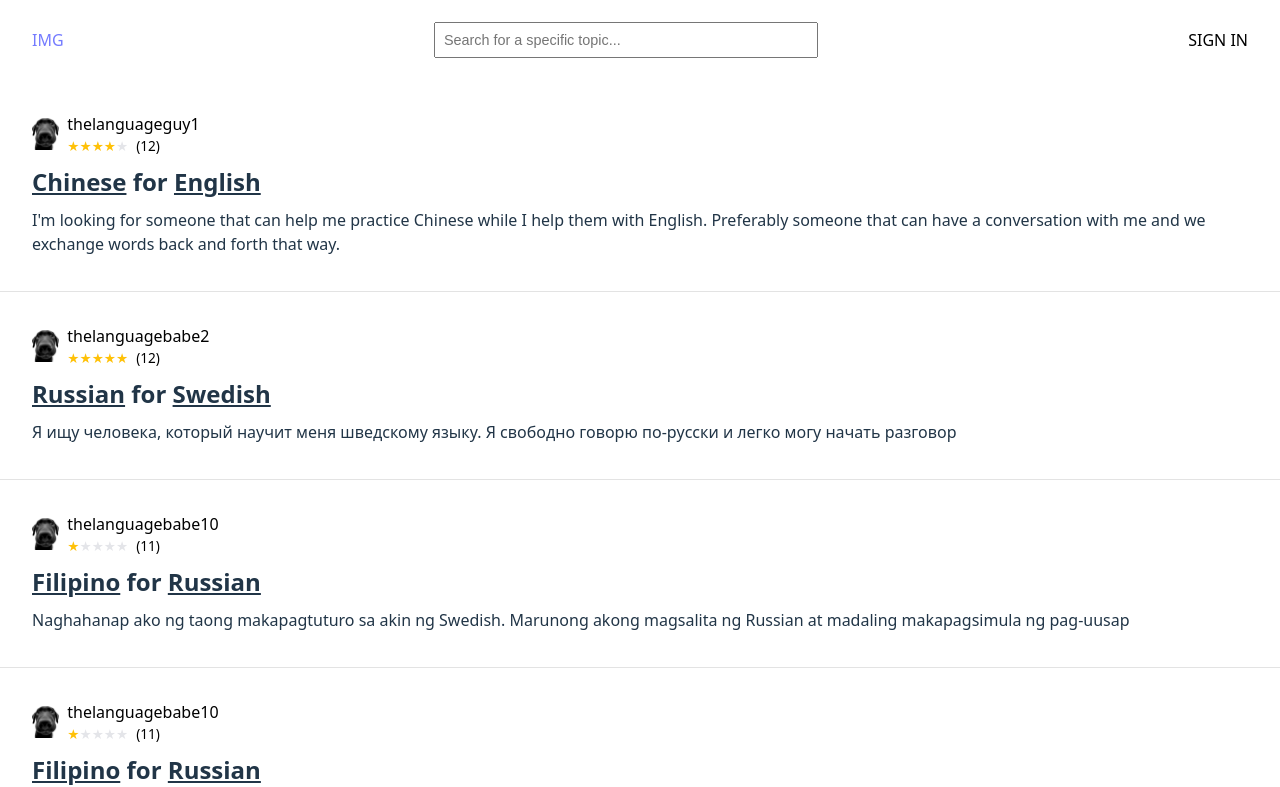
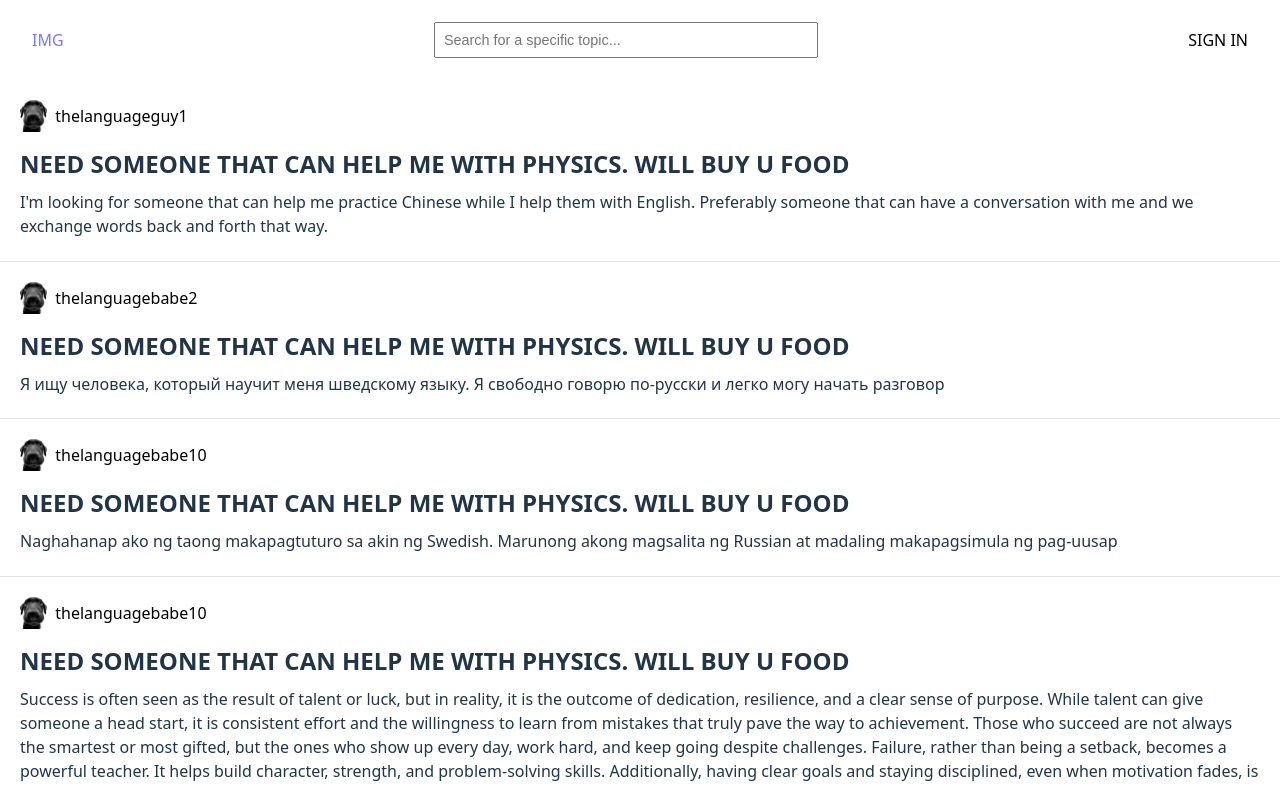
Before and after one commit to SH13579/Codelings, a React (Vite) app in the folder frontend/: page / in a window 1280 px wide. Shown: the top 787 px of the page. Built offline with nearby package versions, Linux system fonts and the light colour scheme.

Commit message:
Reformatted our site to focus on a different goal

```diff
--- a/frontend/src/components/Content.jsx
+++ b/frontend/src/components/Content.jsx
@@ -1,32 +1,22 @@
 import React, { useState, useEffect } from 'react';
 import '../styles/content.css';
 import Profile from './Profile';
-import services from '../data/services';
-import { StarRating } from '../utils';
+import projects from '../data/projects';
 
-function ServiceCard(props){
+function ProjectCard(props){
   const [clickProfile, setClickProfile] = useState(false);
   useEffect(() => {
       document.body.style.overflow = clickProfile ? 'hidden' : 'auto';
   }, [clickProfile])
   return (
-    <div className="service-wrapper">
-      <div className="service">
+    <div className="project-wrapper">
+      <div className="project">
         <div onClick={() => setClickProfile(true)} className="user-info">
           <img className="pfp" src={`../images/${props.pfp}`}/>
-          <div className="user-name-review-wrapper">
-            <span className="user-name">{props.name}</span>
-            <div className="reviews-wrapper">
-              <span className="reviews-stars">
-                <StarRating reviews_stars={props.reviews_stars}/>
-              </span>
-              <span className="reviews-count">{`(${props.reviews_count})`}</span>
-            </div>
-          </div>
+          <span className="user-name">{props.name}</span>
         </div>
-        <h2 className="service-title">
-          <span className="language">{props.user_language}</span> for <span className="language">{props.target_language}</span></h2>
-        <div className="service-desc">{props.description}</div>
+        <h2 className="project-title">{props.title}</h2>
+        <div className="project-desc">{props.description}</div>
       </div>
       <div className="horizontal-line"></div>
       {clickProfile ? <Profile name={props.name} reviews_count={props.reviews_count} reviews_stars={props.reviews_stars} setClickProfile={setClickProfile}/> : null}
@@ -34,10 +24,10 @@ function ServiceCard(props){
   )
 }
 
-export default function Services(){
-  const all_services = services.map(item => {
+export default function Projects(){
+  const all_projects = projects.map(item => {
     return (
-      <ServiceCard
+      <ProjectCard
         key={item.id}
         {...item}
       />
@@ -47,8 +37,8 @@ export default function Services(){
   )
   return (
     <section className="content-wrapper">
-      <div className="services">
-        {all_services}
+      <div className="projects">
+        {all_projects}
       </div>
     </section>
   )
--- a/frontend/src/components/Header.jsx
+++ b/frontend/src/components/Header.jsx
@@ -29,8 +29,8 @@ export default function Header(){
   }, []);
 
   return (
-    <section>
-      <header className={`header ${isScrolled ? "scrolled" : ""}`}>
+    <section className={`header ${isScrolled ? "scrolled" : ""}`}>
+      <header className="header-info">
         <a className="header-buttons">IMG</a>
         <form className="search-wrapper" action="/search" method="GET">
           <input className="search-bar" type="search" placeholder="Search for a specific topic..."/>
--- a/frontend/src/components/Profile.jsx
+++ b/frontend/src/components/Profile.jsx
@@ -1,9 +1,10 @@
-import React, { useEffect, useRef } from 'react';
+import React, { useState, useEffect, useRef } from 'react';
 import '../styles/profile.css'
 import { useExitListener, StarRating } from '../utils';
 
 export default function Profile({ setClickProfile, name, reviews_stars, reviews_count }){
   const profileRef = useRef(null);
+  const [clickChat, setClickChat] = useState(false);
 
   useExitListener(setClickProfile, profileRef);
 
@@ -15,13 +16,9 @@ export default function Profile({ setClickProfile, name, reviews_stars, reviews_
         <div className="profile-info">
           <img className="profile-pfp" src="../images/doggy.png"/>
           <h2 className="profile-name">{name}</h2>
-          <div className="reviews-wrapper">
-            <span className="reviews-stars">
-              <StarRating reviews_stars={reviews_stars}/>
-            </span>
-            <span className="reviews-count">{`(${reviews_count})`}</span>
-          </div>
-          <span></span>
+          <button onClick={() => {
+            setClickChat(true);
+          }}>Chat</button>
         </div>
       </div>
     </div>
--- a/frontend/src/data/services.js
+++ b/frontend/src/data/projects.js
@@ -1,9 +1,10 @@
 export default [
   {
     id: 1,
+    title: "NEED SOMEONE THAT CAN HELP ME WITH PHYSICS. WILL BUY U FOOD",
     description: "I'm looking for someone that can help me practice Chinese while I help them with English. Preferably someone that can have a conversation with me and we exchange words back and forth that way.",
-    user_language: "Chinese",
-    target_language: "English",
+    need: "Chinese",
+    in_return: "English",
     name: "thelanguageguy1",
     pfp: "doggy.png",
     reviews_stars: "4",
@@ -11,9 +12,10 @@ export default [
   },
   {
     id: 2,
+    title: "NEED SOMEONE THAT CAN HELP ME WITH PHYSICS. WILL BUY U FOOD",
     description: "Я ищу человека, который научит меня шведскому языку. Я свободно говорю по-русски и легко могу начать разговор",
-    user_language: "Russian",
-    target_language: "Swedish",
+    need: "Russian",
+    in_return: "Swedish",
     name: "thelanguagebabe2",
     pfp: "doggy.png",
     reviews_stars: "5",
@@ -21,9 +23,10 @@ export default [
   },
   {
     id: 3,
+    title: "NEED SOMEONE THAT CAN HELP ME WITH PHYSICS. WILL BUY U FOOD",
     description: "Naghahanap ako ng taong makapagtuturo sa akin ng Swedish. Marunong akong magsalita ng Russian at madaling makapagsimula ng pag-uusap",
-    user_language: "Filipino",
-    target_language: "Russian",
+    need: "Filipino",
+    in_return: "Russian",
     name: "thelanguagebabe10",
     pfp: "doggy.png",
     reviews_stars: "1",
@@ -31,9 +34,10 @@ export default [
   },
   {
     id: 3,
+    title: "NEED SOMEONE THAT CAN HELP ME WITH PHYSICS. WILL BUY U FOOD",
     description: "Success is often seen as the result of talent or luck, but in reality, it is the outcome of dedication, resilience, and a clear sense of purpose. While talent can give someone a head start, it is consistent effort and the willingness to learn from mistakes that truly pave the way to achievement. Those who succeed are not always the smartest or most gifted, but the ones who show up every day, work hard, and keep going despite challenges. Failure, rather than being a setback, becomes a powerful teacher. It helps build character, strength, and problem-solving skills. Additionally, having clear goals and staying disciplined, even when motivation fades, is essential. Success is not a straight path, and it doesn’t happen overnight. It’s a journey that demands patience and perseverance. Ultimately, it’s the mindset and habits we build along the way that lead to meaningful and lasting accomplishments in life.",
-    user_language: "Filipino",
-    target_language: "Russian",
+    need: "Filipino",
+    in_return: "Russian",
     name: "thelanguagebabe10",
     pfp: "doggy.png",
     reviews_stars: "1",
@@ -41,9 +45,10 @@ export default [
   },
   {
     id: 3,
+    title: "NEED SOMEONE THAT CAN HELP ME WITH PHYSICS. WILL BUY U FOOD",
     description: "Naghahanap ako ng taong makapagtuturo sa akin ng Swedish. Marunong akong magsalita ng Russian at madaling makapagsimula ng pag-uusap",
-    user_language: "Filipino",
-    target_language: "Russian",
+    need: "Filipino",
+    in_return: "Russian",
     name: "thelanguagebabe10",
     pfp: "doggy.png",
     reviews_stars: "1",
@@ -51,9 +56,10 @@ export default [
   },
   {
     id: 3,
+    title: "NEED SOMEONE THAT CAN HELP ME WITH PHYSICS. WILL BUY U FOOD",
     description: "Naghahanap ako ng taong makapagtuturo sa akin ng Swedish. Marunong akong magsalita ng Russian at madaling makapagsimula ng pag-uusap",
-    user_language: "Filipino",
-    target_language: "Russian",
+    need: "Filipino",
+    in_return: "Russian",
     name: "thelanguagebabe10",
     pfp: "doggy.png",
     reviews_stars: "1",
@@ -61,9 +67,10 @@ export default [
   },
   {
     id: 3,
+    title: "NEED SOMEONE THAT CAN HELP ME WITH PHYSICS. WILL BUY U FOOD",
     description: "Naghahanap ako ng taong makapagtuturo sa akin ng Swedish. Marunong akong magsalita ng Russian at madaling makapagsimula ng pag-uusap",
-    user_language: "Filipino",
-    target_language: "Russian",
+    need: "Filipino",
+    in_return: "Russian",
     name: "thelanguagebabe10",
     pfp: "doggy.png",
     reviews_stars: "1",
@@ -71,9 +78,10 @@ export default [
   },
   {
     id: 3,
+    title: "NEED SOMEONE THAT CAN HELP ME WITH PHYSICS. WILL BUY U FOOD",
     description: "Naghahanap ako ng taong makapagtuturo sa akin ng Swedish. Marunong akong magsalita ng Russian at madaling makapagsimula ng pag-uusap",
-    user_language: "Filipino",
-    target_language: "Russian",
+    need: "Filipino",
+    in_return: "Russian",
     name: "thelanguagebabe10",
     pfp: "doggy.png",
     reviews_stars: "1",
--- a/frontend/src/styles/content.css
+++ b/frontend/src/styles/content.css
@@ -1,12 +1,12 @@
-.service-wrapper{
+.project-wrapper{
   cursor: pointer;
 }
-.service-wrapper:hover{
+.project-wrapper:hover{
   background-color: rgb(239, 239, 239);
   transition: background-color 0.15s ease-in;
 }
-.service{
-  padding: 2rem;
+.project{
+  padding: 1.25rem;
   margin-bottom: 2.5px;
   font-size: 1rem;
 }
@@ -16,26 +16,15 @@
   padding-right: 0;
   color: rgb(0, 0, 0);
 }
-.user-name-review-wrapper{
-  margin-left: 0.5rem;
-}
-.reviews-wrapper{
-  font-size: 0.85rem;
-}
-.reviews-count{
-  margin-left: 0.5rem;
-}
 .user-name{
   font-weight: 500;
+  margin-left: 0.5rem;
 }
 .pfp{
   height: 2rem;
 }
-.service-title{
+.project-title{
   margin: 0.5rem 0rem 0.5rem 0rem;
-}
-.language{
-  text-decoration: underline;
 }
 .horizontal-line {
   height: 1px;
--- a/frontend/src/styles/header.css
+++ b/frontend/src/styles/header.css
@@ -1,8 +1,5 @@
 .header{
   background-color: white;
-  display: flex;
-  justify-content: space-between;
-  align-items: center;
   height: 5rem;
   position: sticky;
   top: 0;
@@ -31,3 +28,9 @@
   padding: 0.5rem;
   font-size: 0.9rem;
 }
+.header-info{
+  display: flex;
+  justify-content: space-between;
+  align-items: center;
+  height: 100%;
+}
```
Also changed, not shown: frontend/src/components/Chat.jsx (+3 -27 lines), frontend/src/styles/chat.css (added, +15 -0 lines).
